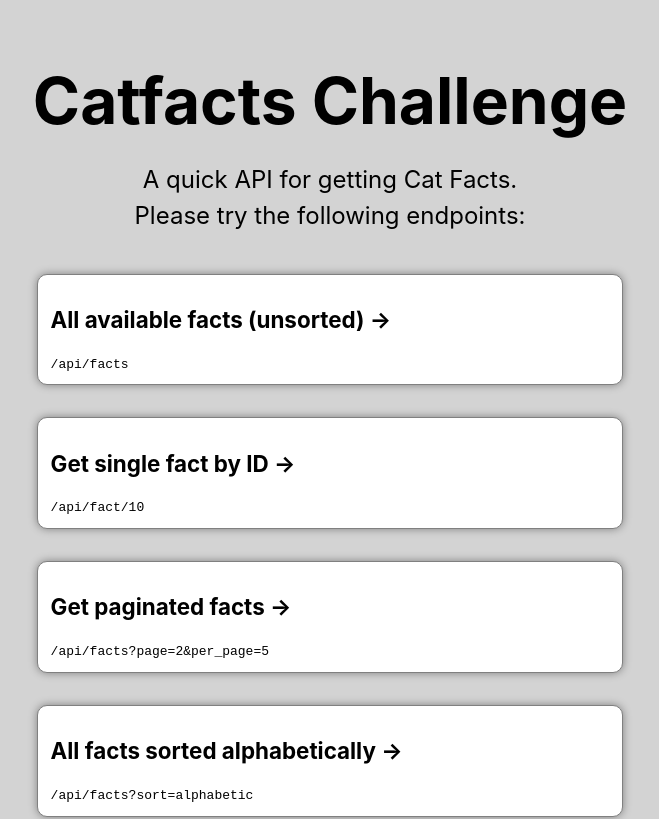
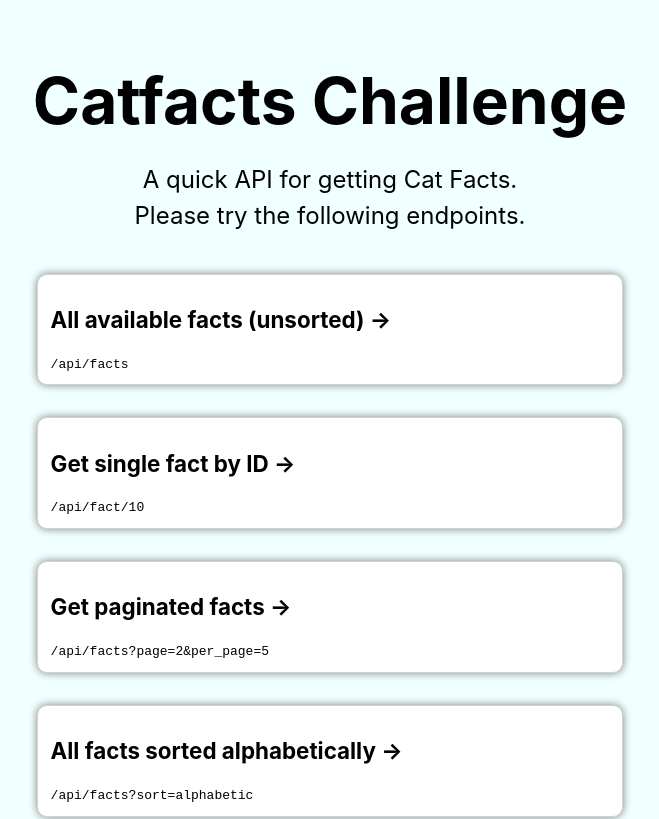
Before and after one commit to mbalabanov/catfacts-challenge, a Next.js app: page / in a window 1280 px wide. Shown: the top 819 px of the page, without its empty margins (310-969 px from the left). Built offline with nearby package versions, Linux system fonts and the light colour scheme.

Commit message:
Tweaks to readme and styling

```diff
--- a/pages/index.tsx
+++ b/pages/index.tsx
@@ -17,7 +17,7 @@ const Home: NextPage = () => {
         </h1>
 
         <p className={styles.description}>
-          A quick API for getting Cat Facts.<br/>Please try the following endpoints:
+          A quick API for getting Cat Facts.<br/>Please try the following endpoints.
         </p>
 
         <div className={styles.grid}>
--- a/styles/Home.module.css
+++ b/styles/Home.module.css
@@ -1,6 +1,6 @@
 .container {
   padding: 0 2rem;
-  background-color: lightgray;
+  background-color: azure;
 }
 
 .main {
@@ -51,7 +51,7 @@
   text-align: left;
   color: inherit;
   text-decoration: none;
-  border: 1px solid gray;
+  border: 1px solid lightgray;
   border-radius: 10px;
   transition: color 0.15s ease, border-color 0.15s ease;
   max-width: 600px;
```
Also changed, not shown: 1 other file (tests, documents, lock files or other folders).
